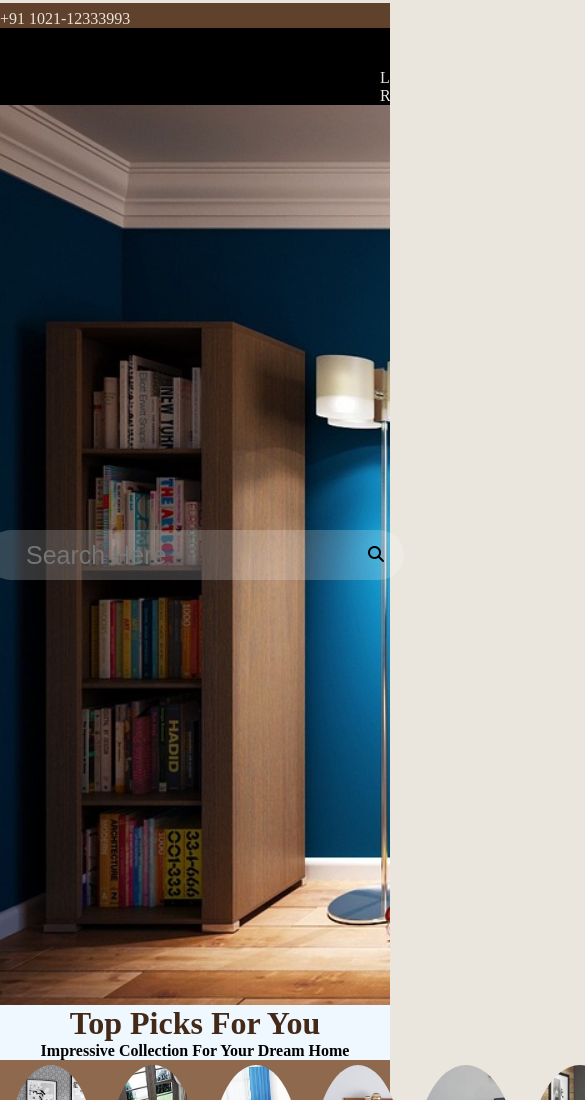
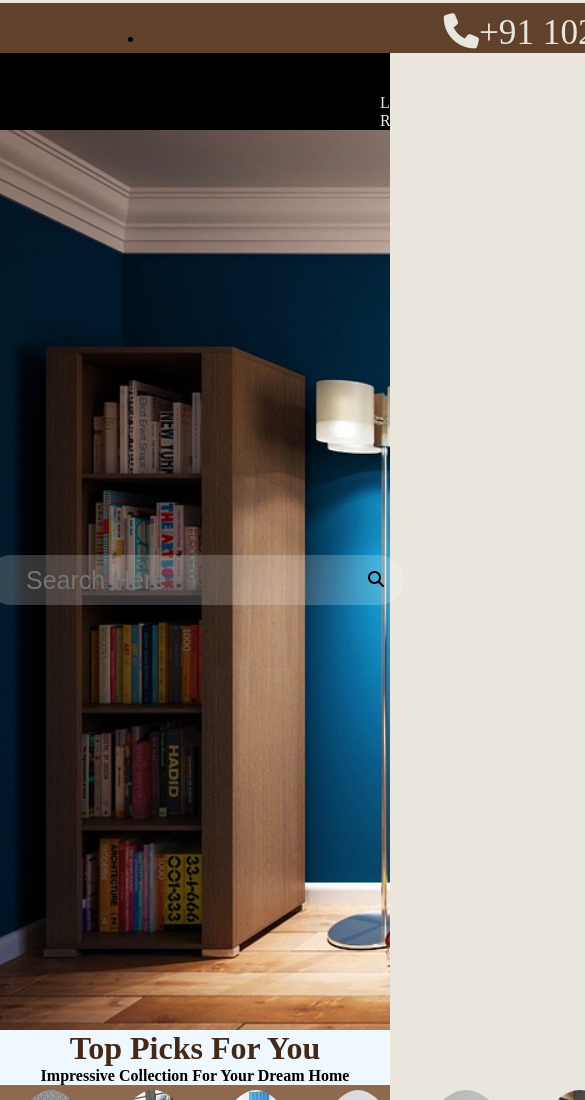
Before and after one commit to krishnakumbhaj/Shri-Krishna-interior-Furnishing, a plain HTML site: page index.html in a window 390 px wide. Shown: the top 1100 px of the page, 585 px wide, since content can reach past the window. Drawn offline with Linux system fonts and the light colour scheme.

Commit message:
Update style.css

```diff
--- a/style.css
+++ b/style.css
@@ -995,3 +995,26 @@ body
    background-image: url(image65.webp);
    background-size: cover;
 }
+@media (max-width: 786px)
+{
+   .place1{
+      width: 1400px;
+      height: 50px;
+      display: flex;
+      flex-direction: row;
+      justify-content:  space-evenly;
+
+   }
+   .a1
+   {
+      margin-left: 300px;
+      font-size: 2.2rem;
+
+   }
+   .a2
+   {
+      margin-right: 0px;
+      font-size: 2.2rem;
+
+   }
+}
```
